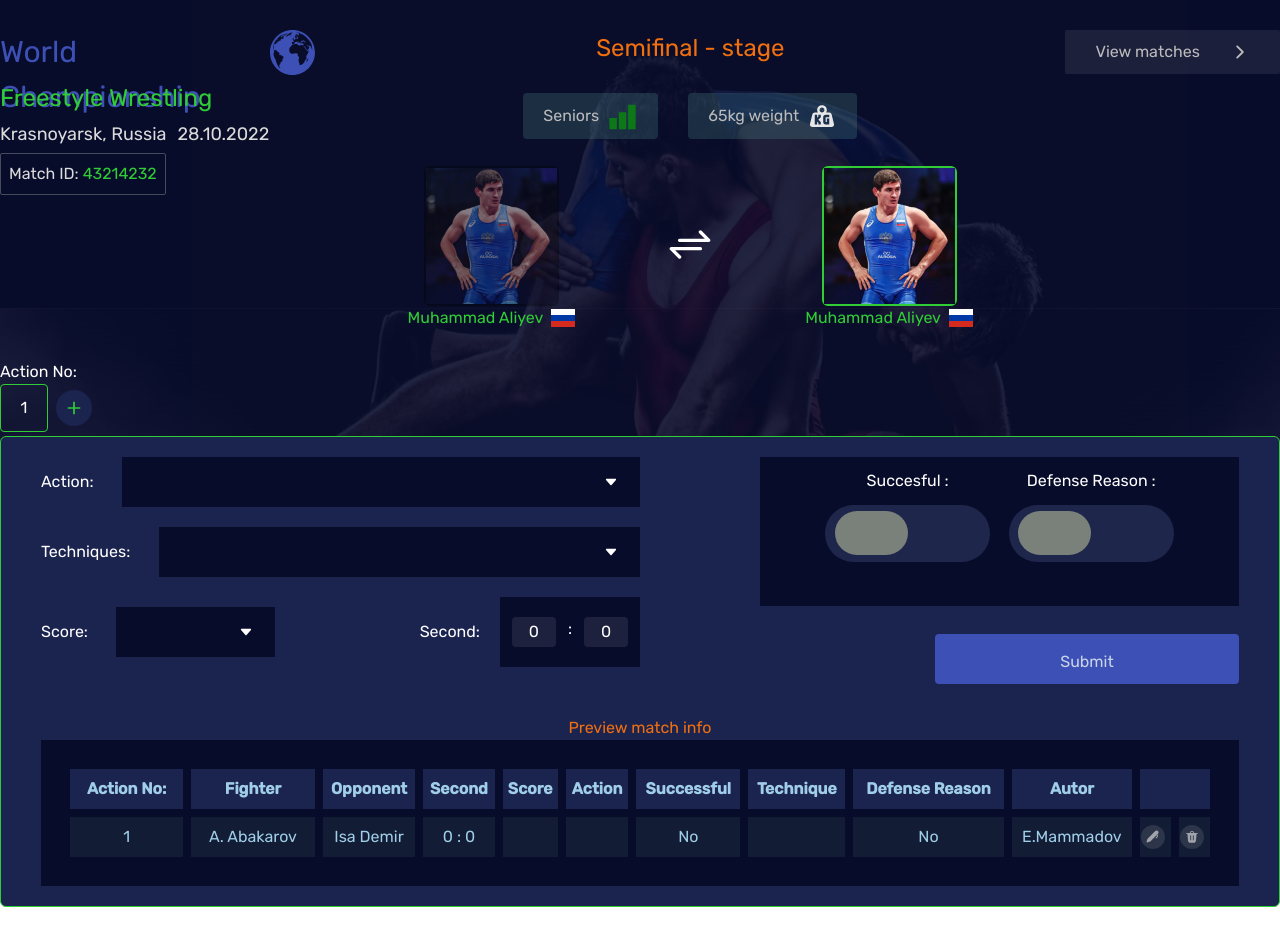
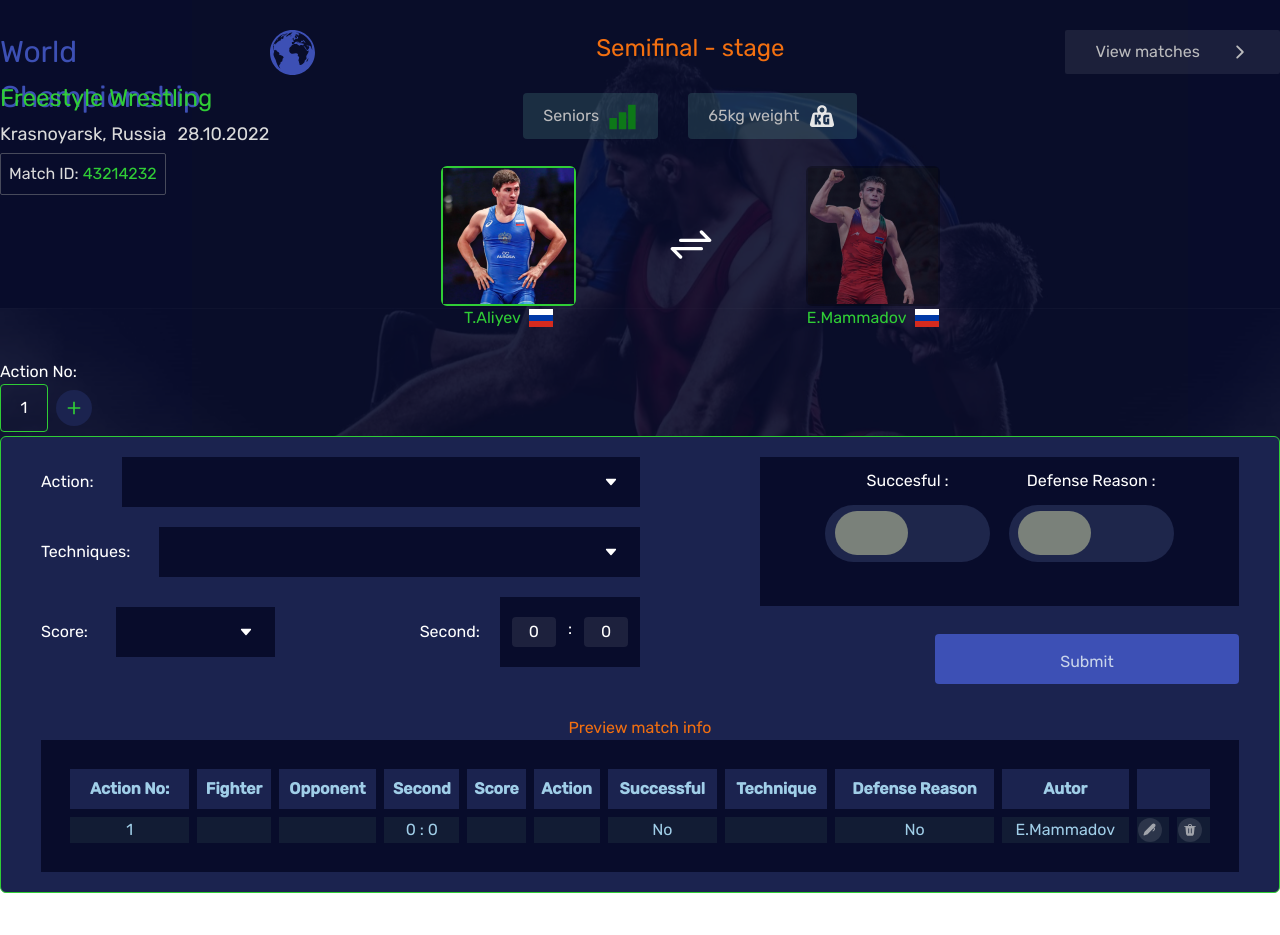
Before and after one commit to QssAnalytic/WrestlingDataFront, a React (Vite) app: page /1 in a window 1280 px wide. Built offline with nearby package versions, Linux system fonts and the light colour scheme.

Commit message:
added wrestler functionality

```diff
--- a/src/components/Action/ActionForm.jsx
+++ b/src/components/Action/ActionForm.jsx
@@ -26,6 +26,8 @@ export default function ActionForm() {
       action: singleAction.action || null,
       techniques: singleAction.techniques || null,
       score: singleAction.score || null,
+      fighter : singleAction.fighter || null,
+      opponent : singleAction.opponent || null,
       time: 0,
     });
   }, [singleAction, reset]);
--- /dev/null
+++ b/src/components/FormInputs/OpponentsInput.jsx
@@ -0,0 +1,50 @@
+import React, { useContext, useState, useEffect } from "react";
+import Wrestler from "../Wrestler";
+import wrestlerImg from "../../assets/wrestler.png";
+import otherWrestler from "../../assets/otherwrestler.png";
+import change from "../../assets/change.svg";
+import { FormContext } from "../../context/FormContext";
+import { WrestlerContext } from "../../context/WrestlerContext";
+
+export default function OpponentsInput() {
+  const { singleAction, setSingleAction } = useContext(FormContext);
+  const {wrestler, handleWrestler, changeWrestler} = useContext(WrestlerContext);
+
+  useEffect(()=>{
+    setSingleAction({
+        ...singleAction,
+        fighter : Object.keys(wrestler).find((wrest)=> wrestler[wrest] === true),
+        opponent : Object.keys(wrestler).find((wrest)=> wrestler[wrest] === false),
+    })
+
+console.log('active wrestler', Object.keys(wrestler).find((wrest)=> wrestler[wrest] === true))
+  },[wrestler])
+
+
+  return (
+    <>
+      <div className="wrestlers flex justify-between items-center gap-[5.62rem]">
+        {/* Wrestler first */}
+        <Wrestler
+          id={"T.Aliyev"}
+          activeWrestler={wrestler}
+          handleWrestler={handleWrestler}
+          wrestlerImg={wrestlerImg}
+        />
+        {/* Button for changing player */}
+        <div className="btn-container">
+          <button className="btn-chnage" onClick={changeWrestler}>
+            <img src={change} alt="change" />
+          </button>
+        </div>
+        {/* Wrestler second */}
+        <Wrestler
+          id={"E.Mammadov"}
+          activeWrestler={wrestler}
+          handleWrestler={handleWrestler}
+          wrestlerImg={otherWrestler}
+        />
+      </div>
+    </>
+  );
+}
--- a/src/components/Header.jsx
+++ b/src/components/Header.jsx
@@ -1,38 +1,11 @@
-import React, { useState } from "react";
+import React from "react";
 import logo from "../assets/header-logo.svg";
 import level from "../assets/level.svg";
 import weight from "../assets/weight.svg";
-import change from "../assets/change.svg";
 import { IoIosArrowForward } from "react-icons/io";
-import Wrestler from "./Wrestler";
+import OpponentsInput from "./FormInputs/OpponentsInput";
 
 export default function Header() {
-  const [activeWrestler, setActiveWrestler] = useState({
-    first: false,
-    second: true,
-  });
-
-  const handleWrestler = () => {
-    setActiveWrestler({
-      [Object.keys(activeWrestler)[0]]:
-        !activeWrestler[Object.keys(activeWrestler)[0]],
-      [Object.keys(activeWrestler)[1]]:
-        !activeWrestler[Object.keys(activeWrestler)[1]],
-    });
-  };
-
-  const changeWrestler = () => {
-    setActiveWrestler({
-      [Object.keys(activeWrestler)[0]]:
-        !activeWrestler[Object.keys(activeWrestler)[0]],
-      [Object.keys(activeWrestler)[1]]:
-        !activeWrestler[Object.keys(activeWrestler)[1]],
-    });
-  };
-
-  console.log("check active wrestlers", activeWrestler);
-
-  console.log("wrestlers", activeWrestler);
 
   return (
     <header className="header w-full">
@@ -78,26 +51,8 @@ export default function Header() {
                 </p>
               </div>
             </div>
-            <div className="wrestlers flex justify-between items-center gap-[5.62rem]">
-              {/* Wrestler first */}
-              <Wrestler
-                id={"first"}
-                activeWrestler={activeWrestler}
-                handleWrestler={handleWrestler}
-              />
-              {/* Button for changing player */}
-              <div className="btn-container">
-                <button className="btn-chnage" onClick={changeWrestler}>
-                  <img src={change} alt="change" />
-                </button>
-              </div>
-              {/* Wrestler second */}
-              <Wrestler
-                id={"second"}
-                activeWrestler={activeWrestler}
-                handleWrestler={handleWrestler}
-              />
-            </div>
+           {/*  Wrestlers Input */}
+           <OpponentsInput/>
           </div>
           <div className="header-right">
             <div className="righ-btn rounded-sm bg-[#ffffff] bg-opacity-[0.08] py-[0.62rem] px-[1.88rem]">
--- a/src/components/Table/ActionTable.jsx
+++ b/src/components/Table/ActionTable.jsx
@@ -39,6 +39,8 @@ export default function ActionTable() {
                 return (<Row
                   index={index + 1}
                   id={action.actionId}
+                  fighter={action.fighter}
+                  opponent={action.opponent}
                   time={action.time}
                   action={action.action}
                   techniques={action.techniques}
--- a/src/components/Table/Row.jsx
+++ b/src/components/Table/Row.jsx
@@ -14,8 +14,8 @@ export default function Row(props) {
   return (
     <tr className="text-center mb-8">
       <td>{props.index}</td>
-      <td className="p-2">A. Abakarov</td>
-      <td>Isa Demir</td>
+      <td className="p-2">{props.fighter}</td>
+      <td>{props.opponent}</td>
       <td>
         {Math.floor(props.time / 60)} : {props.time % 60}
       </td>
--- a/src/components/Wrestler.jsx
+++ b/src/components/Wrestler.jsx
@@ -1,12 +1,17 @@
 import React from "react";
-import wrestler from "../assets/wrestler.png";
 import nationality from "../assets/nationality.svg";
 
-export default function Wrestler({ id, activeWrestler, handleWrestler }) {
+export default function Wrestler({
+  id,
+  activeWrestler,
+  handleWrestler,
+  wrestlerImg,
+}) {
   return (
     <div
+      id={id}
       className={`wrestler flex flex-col  items-center justify-center`}
-      onClick={handleWrestler}
+      onClick={(e) => handleWrestler(e.currentTarget.id)}
     >
       <div
         className={`wrestler-img w-fit border-[2px] rounded-md ${
@@ -15,10 +20,10 @@ export default function Wrestler({ id, activeWrestler, handleWrestler }) {
             : "border-[#000] border-opacity-[60%] opacity-[50%]"
         }`}
       >
-        <img src={wrestler} alt="wrestler" />
+        <img src={wrestlerImg} alt="wrestler" />
       </div>
       <div className="wrestler-name-nationality flex gap-2 ">
-        <p className="name text-wGreen">Muhammad Aliyev</p>
+        <p className="name text-wGreen">{id}</p>
         <img src={nationality} alt="nationality" className="" />
       </div>
     </div>
--- a/src/context/FormContext.jsx
+++ b/src/context/FormContext.jsx
@@ -6,6 +6,8 @@ const FormContextProvider = (props) => {
   const [singleAction, setSingleAction] = useState({
     actionId: aId(),
     Succesful: undefined,
+    fighter : undefined,
+    opponent : undefined,
     defense_reason: undefined,
     action: null,
     score : null,
--- /dev/null
+++ b/src/context/WrestlerContext.jsx
@@ -0,0 +1,56 @@
+import { createContext, useContext, useEffect } from "react";
+import { useState } from "react";
+import { FormContext } from "./FormContext";
+
+export const WrestlerContext = createContext();
+
+const WrestlerContextProvider = (props) => {
+//   const { setSingleAction, singleAction } = useContext(FormContext);
+  const [wrestler, setWrestler] = useState({
+    "T.Aliyev": true,
+    "E.Mammadov": false,
+  });
+
+//   useEffect(()=>{
+//     setSingleAction({
+//         ...singleAction,
+//         fighter : Object.keys(singleAction).find((wrestler)=> singleAction[wrestler] === true),
+//         opponent : Object.keys(singleAction).find((wrestler)=> singleAction[wrestler] === false),
+//     })
+//   },[wrestler])
+
+  const handleWrestler = (wrestlerId) => {
+    setWrestler((prevWrestlers) => ({
+      [Object.keys(prevWrestlers).find(
+        (wrestler) => wrestler !== wrestlerId
+      )]: false,
+      [wrestlerId]: true,
+    }));
+
+
+    // console.log("activeWrestlers", wrestler);
+  };
+
+  const changeWrestler = () => {
+    setWrestler((prevWrestlers) => ({
+      [Object.keys(prevWrestlers)[0]]:
+        !prevWrestlers[Object.keys(prevWrestlers)[0]],
+      [Object.keys(prevWrestlers)[1]]:
+        !prevWrestlers[Object.keys(prevWrestlers)[1]],
+    }));
+  };
+
+  return (
+    <WrestlerContext.Provider
+      value={{
+        handleWrestler,
+        changeWrestler,
+        wrestler,
+      }}
+    >
+      {props.children}
+    </WrestlerContext.Provider>
+  );
+};
+
+export default WrestlerContextProvider;
--- a/src/main.jsx
+++ b/src/main.jsx
@@ -3,11 +3,14 @@ import ReactDOM from "react-dom/client";
 import App from "./App.jsx";
 import "./index.css";
 import FormContextProvider from "./context/FormContext";
+import WrestlerContextProvider from "./context/WrestlerContext.jsx";
 
 ReactDOM.createRoot(document.getElementById("root")).render(
   <React.StrictMode>
     <FormContextProvider>
-      <App />
+      <WrestlerContextProvider>
+        <App />
+      </WrestlerContextProvider>
     </FormContextProvider>
   </React.StrictMode>
 );
```
Also changed, not shown: src/assets/otherwrestler.png (added).
